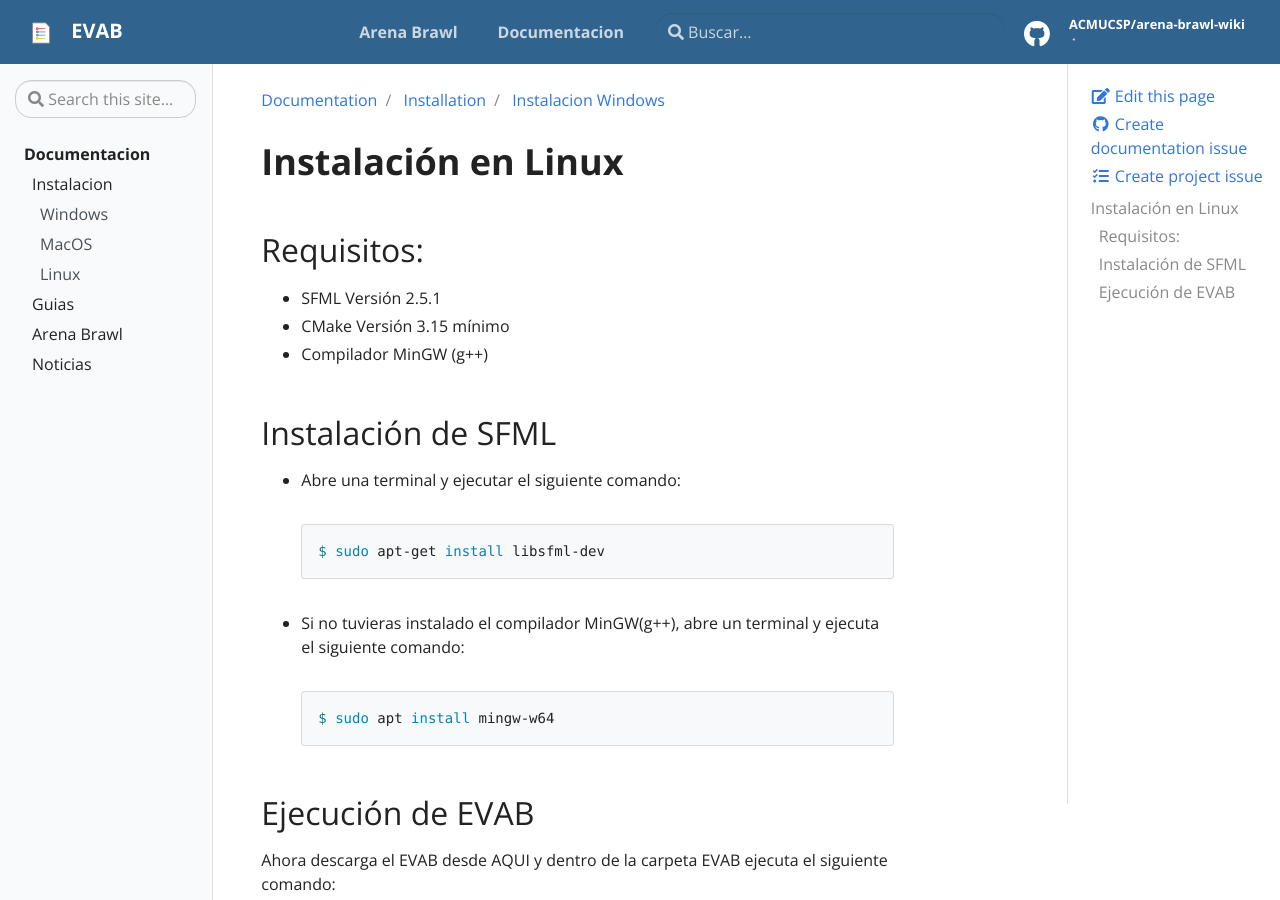
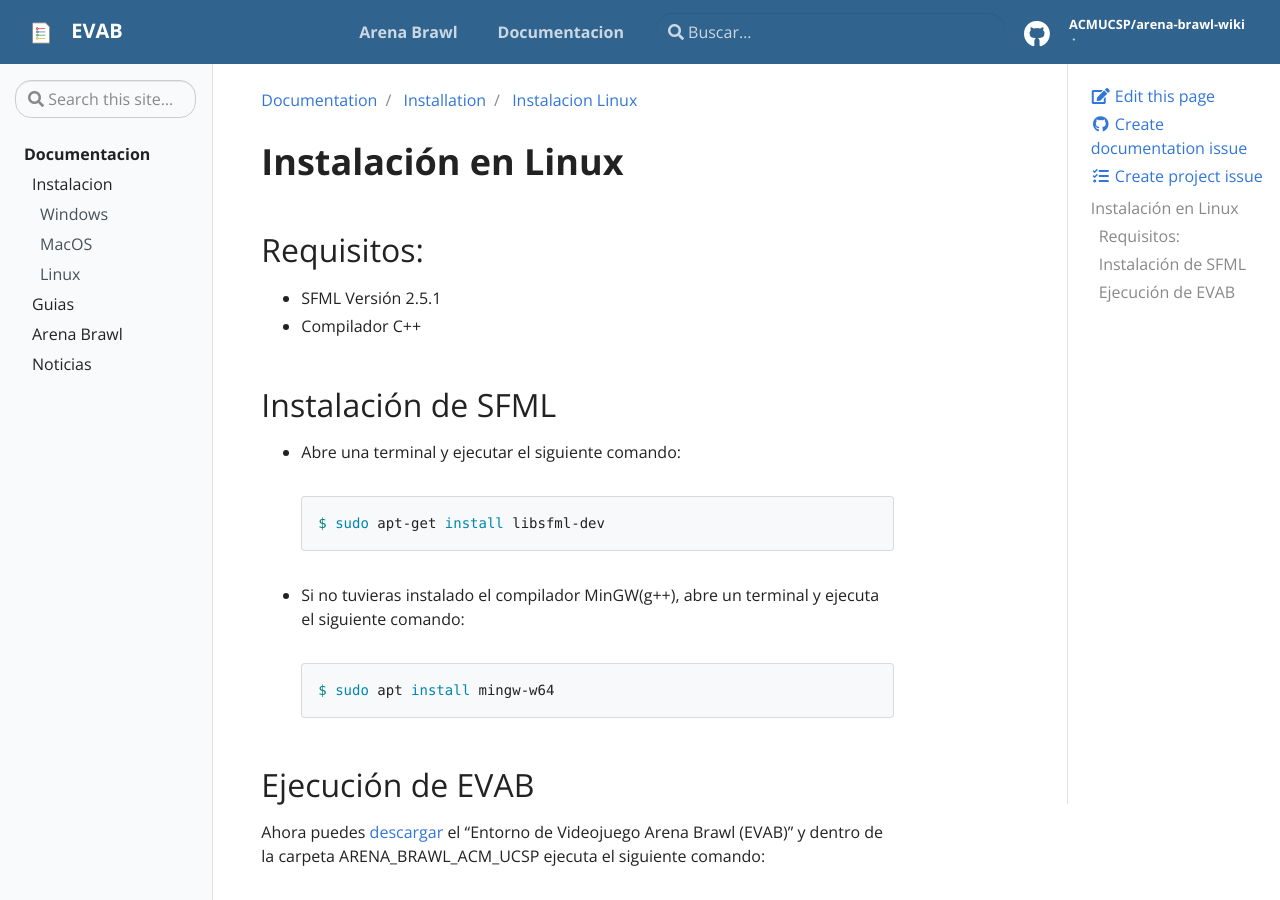
Before and after one commit to ACMUCSP/arena-brawl-wiki, a Jekyll site: the page built from _docs/installation/linux.md, in a window 1280 px wide and 900 px high. Built offline with Jekyll 4.4.1, drawn with Linux system fonts in a browser that asks for light colours; some of the changed text lies outside the part shown.

````diff
--- a/_docs/installation/linux.md
+++ b/_docs/installation/linux.md
@@ -1,5 +1,5 @@
 ---
-title: Instalacion Windows
+title: Instalacion Linux
 description: Getting started with Docsy Jekyll
 ---
 # Instalación en Linux
@@ -7,8 +7,7 @@ description: Getting started with Docsy Jekyll
 ## Requisitos:
 
 - SFML Versión 2.5.1
-- CMake Versión 3.15 mínimo
-- Compilador MinGW (g++)
+- Compilador C++
 
 ## Instalación de SFML
 
@@ -23,8 +22,9 @@ description: Getting started with Docsy Jekyll
 
 ## Ejecución de EVAB
 
-Ahora descarga el EVAB desde AQUI y dentro de la carpeta EVAB ejecuta el siguiente comando:
+Ahora puedes [descargar](../../assets/EVAB/ARENA_BRAWL_ACM_UCSP_LINUX.zip) el "Entorno de Videojuego Arena Brawl (EVAB)" y dentro de la carpeta ARENA_BRAWL_ACM_UCSP ejecuta el siguiente comando:
+
   ```bash
   $ ./evab jugar
   ```
-Elige una cantidad mayor a 2 y menos a 10. Ahora deberías ver varios bots combatiendo.
+EVAB te solicitará que eligas la cantidad de bots, coloca una cantidad entre 2 y 10. Ahora deberías ver varios bots combatiendo, son bots por defecto. Al final verás el cuadro de resultados. Con todo esto ya tenemos listo EVAB, ahora ve a "Guías" para que empieces a programar tu primer bot.
````
Also changed, not shown: 3 other files.
